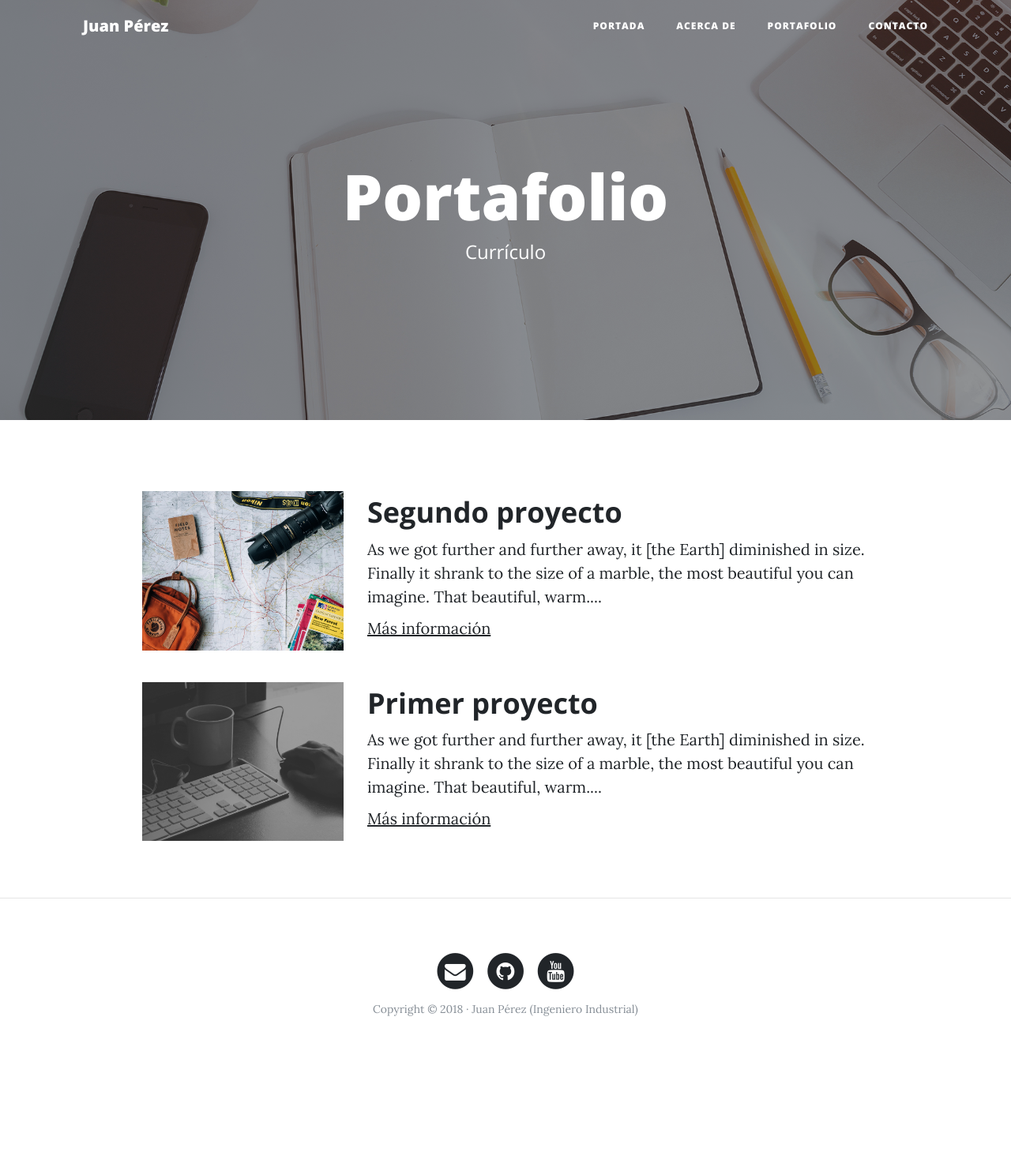
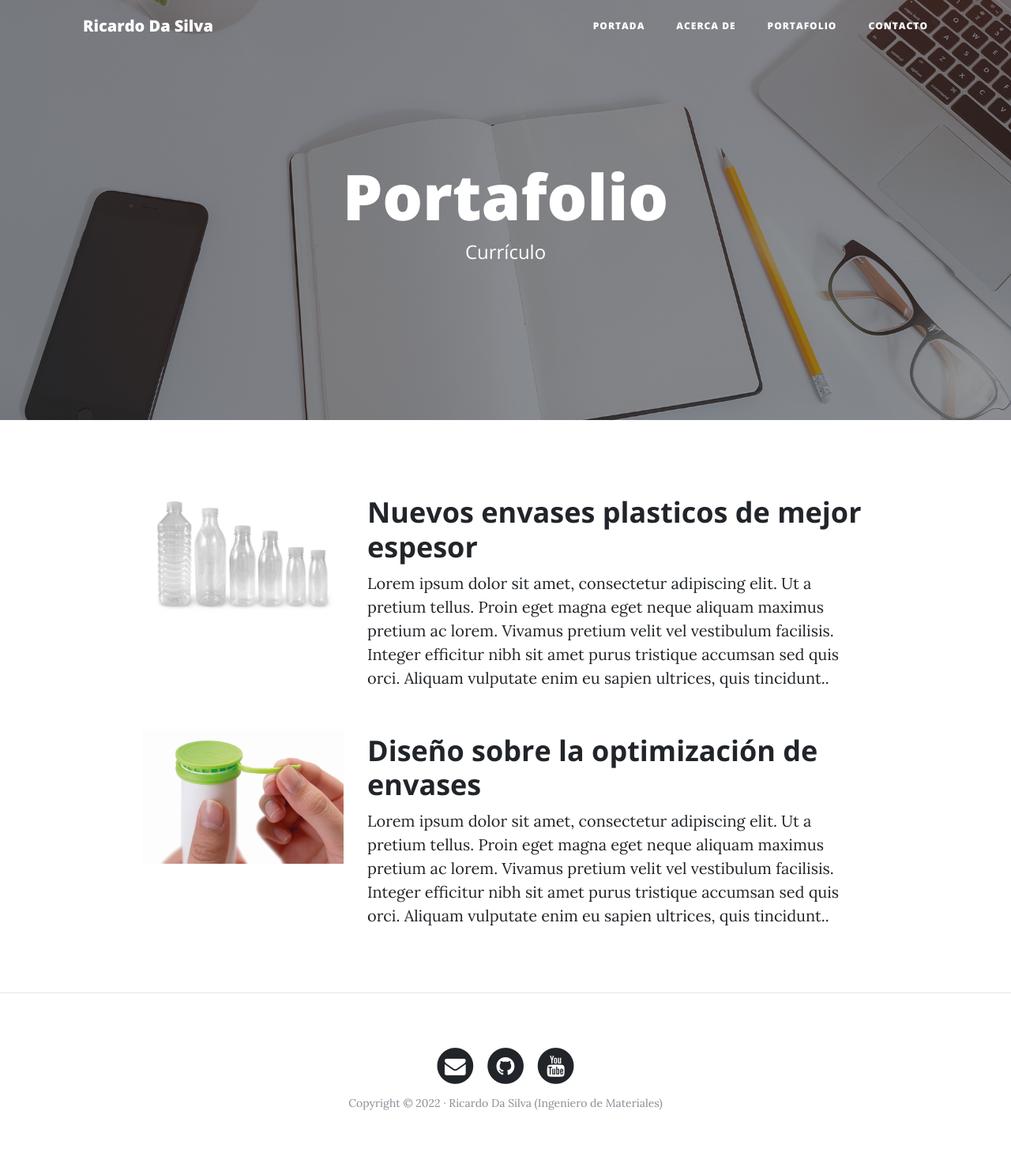
Before and after one commit to Ricardodasilva1987/MiWebPersonal, a Django app: page /portafolio/ in a window 1280 px wide. Shown: the whole page at 79% size. Before the commit the page ends 1287 px from the top, so only its background shows below. Run offline with Django 4.2, Linux system fonts and the light colour scheme; data comes from the database, SQL or seed files in the repository; both versions use the stored data as it was after the commit; some libraries are stand-ins or nearby versions.

Commit message:
Proyecto de pagina de presentacion Django

```diff
--- a/core/templates/core/about.html
+++ b/core/templates/core/about.html
@@ -20,7 +20,7 @@
           <img class="img-fluid avatar" src=" {% static 'core/img/avatar.jpg' %} " alt="">
         </div>
         <div class="col-lg-7 col-md-8">
-          <h2 class="section-heading">Juan Pérez</h2>
+          <h2 class="section-heading">Ricardo Da Silva</h2>
           <p>Nacido en... lorem ipsum dolor sit amet, consectetur adipisicing elit. Saepe nostrum ullam eveniet pariatur voluptates odit, fuga atque ea nobis sit soluta odio.</p>
           <p>Lorem ipsum dolor sit amet, consectetur adipisicing elit. Saepe nostrum ullam eveniet pariatur voluptates odit...</p>
   </div>
--- a/core/templates/core/base.html
+++ b/core/templates/core/base.html
@@ -6,7 +6,7 @@
     <meta charset="utf-8">
     <meta name="viewport" content="width=device-width, initial-scale=1, shrink-to-fit=no">
 
-    <title>Juan Pérez | {% block tittle %}{% endblock %}</title>
+    <title>RIcardo Da Silva | {% block tittle %}{% endblock %}</title>
 
     <!-- Estilos y fuentes del template  -->
     {% load static %}
@@ -23,7 +23,7 @@
     <!-- Navegación -->
     <nav class="navbar navbar-expand-lg navbar-light fixed-top" id="mainNav">
       <div class="container">
-        <a class="navbar-brand" href="{% url 'home' %}">Juan Pérez</a>
+        <a class="navbar-brand" href="{% url 'home' %}">Ricardo Da Silva</a>
         <button class="navbar-toggler navbar-toggler-right" type="button" data-toggle="collapse" data-target="#navbarResponsive" aria-controls="navbarResponsive" aria-expanded="false" aria-label="Toggle navigation">
           Menú
           <i class="fa fa-bars"></i>
@@ -102,7 +102,7 @@
                 </a>
               </li>
             </ul>
-            <p class="copyright text-muted">Copyright &copy; 2018 · Juan Pérez (Ingeniero Industrial) </p>
+            <p class="copyright text-muted">Copyright &copy; 2022 · Ricardo Da Silva (Ingeniero de Materiales) </p>
           </div>
         </div>
       </div>
--- a/core/templates/core/home.html
+++ b/core/templates/core/home.html
@@ -7,8 +7,8 @@ Home
 {% block background %}{% load static %}{% static 'core/img/home-bg.jpg' %}{% endblock %}
 
 {% block header %}
-<h1>Juan Pérez</h1>
-<span class="subheading">Ingeniero Industrial</span>
+<h1>Ricardo Da Silva</h1>
+<span class="subheading">Ingeniero de Materiales</span>
 
 {% endblock %}
 
--- a/core/templates/core/portafolio.html
+++ /dev/null
@@ -1,40 +0,0 @@
-{% extends 'core/base.html' %}
-
-
-
-
-{% block tittle %}Portafolio{% endblock %}
-
-
-{% block background %}{% load static %}{% static 'core/img/portfolio-bg.jpg' %}{% endblock %}
-
-{% block header %}
-<h1>Portafolio</h1>
-<span class="subheading">Currículo</span>
-
-{% endblock %}
-
-{% block content%}
-<div class="row project">
-	      	<div class="col-lg-3 col-md-4 offset-lg-1">
-			      <img class="img-fluid" src="{% static 'core/img/about-bg.jpg' %}" alt="">
-	      	</div>
-	        <div class="col-lg-7 col-md-8">
-	      		<h2 class="section-heading title">Segundo proyecto</h2>
-	          <p>As we got further and further away, it [the Earth] diminished in size. Finally it shrank to the size of a marble, the most beautiful you can imagine. That beautiful, warm....</p>
-	          <p><a href="http://google.com">Más información</a></p>
-	      	</div>
-	      </div>
-	      <!-- Proyecto -->
-	      <div class="row project">
-	      	<div class="col-lg-3 col-md-4 offset-lg-1">
-			      <img class="img-fluid" src="{% static 'core/img/home-bg.jpg' %}" alt="">
-	      	</div>
-	        <div class="col-lg-7 col-md-8">
-	      		<h2 class="section-heading title">Primer proyecto</h2>
-	          <p>As we got further and further away, it [the Earth] diminished in size. Finally it shrank to the size of a marble, the most beautiful you can imagine. That beautiful, warm....</p>
-	          <p><a href="http://google.com">Más información</a></p>
-	      	</div>
-	      </div>
-
-{% endblock %}
--- a/core/views.py
+++ b/core/views.py
@@ -19,9 +19,6 @@ def about(request):
     return render(request,"core/about.html")
 
 
-def portafolio(request):
-    return render(request,"core/portafolio.html")
-
 
 def contacto(request):
 
--- a/portfolio/models.py
+++ b/portfolio/models.py
@@ -6,7 +6,7 @@ from django.db import models
 class Project(models.Model):
     title = models.CharField(max_length=200, verbose_name='Titulo')
     description =models.TextField(verbose_name='Descripcion')
-    image =models.ImageField(verbose_name='Imagen', upload_to='projects')
+    image =models.ImageField(verbose_name='Imagen', upload_to='projects')#todas las imagenes que se suban se van a guardar en la carpeta media/projects
     created =models.DateTimeField(auto_now_add=True,verbose_name='Fecha de creacion')
     updated =models.DateTimeField(auto_now=True,verbose_name='Fecha de edicion')
 
--- /dev/null
+++ b/portfolio/templates/portfolio/portafolio.html
@@ -0,0 +1,31 @@
+{% extends 'core/base.html' %}
+
+
+
+
+{% block tittle %}Portafolio{% endblock %}
+
+
+{% block background %}{% load static %}{% static 'core/img/portfolio-bg.jpg' %}{% endblock %}
+
+{% block header %}
+<h1>Portafolio</h1>
+<span class="subheading">Currículo</span>
+
+{% endblock %}
+
+{% block content%}
+	{% for project in projects %}
+	<div class="row project">
+				<div class="col-lg-3 col-md-4 offset-lg-1">
+					<img class="img-fluid" src="{{project.image.url}}" alt="">
+				</div>
+				<div class="col-lg-7 col-md-8">
+					<h2 class="section-heading title">{{project.title}}</h2>
+				<p>{{project.description}}</p>
+				<!-- <p><a href="http://google.com">Más información</a></p>-->
+				</div>
+			</div>
+	{% endfor %}
+
+{% endblock %}
--- a/portfolio/views.py
+++ b/portfolio/views.py
@@ -1,3 +1,8 @@
 from django.shortcuts import render
+from .models import Project
 
 # Create your views here.
+
+def portafolio(request):
+    projects = Project.objects.all()
+    return render(request,"portfolio/portafolio.html",{'projects':projects})
--- a/webpersonal/urls.py
+++ b/webpersonal/urls.py
@@ -15,14 +15,20 @@ Including another URLconf
 """
 from django.contrib import admin
 from django.urls import path
-from core import views
+from core import views as core_views
+from django.conf import settings
+from portfolio import views as portfolio_views
+
 
 urlpatterns = [
     path('admin/', admin.site.urls),
-    path('', views.home, name='home'),
-    path('about-me/', views.about, name='about'),
-    path('portafolio/', views.portafolio, name='portafolio'),
-    path('contacto/', views.contacto, name='contacto'),
+    path('', core_views.home, name='home'),
+    path('about-me/', core_views.about, name='about'),
+    path('portafolio/', portfolio_views.portafolio, name='portafolio'),
+    path('contacto/', core_views.contacto, name='contacto'),
 
 
 ]
+if settings.DEBUG:
+    from django.conf.urls.static import static
+    urlpatterns +=static(settings.MEDIA_URL, document_root=settings.MEDIA_ROOT)
```
Also changed, not shown: db.sqlite3, media/projects/envase.jpg (added), media/projects/fotop.png (added).
